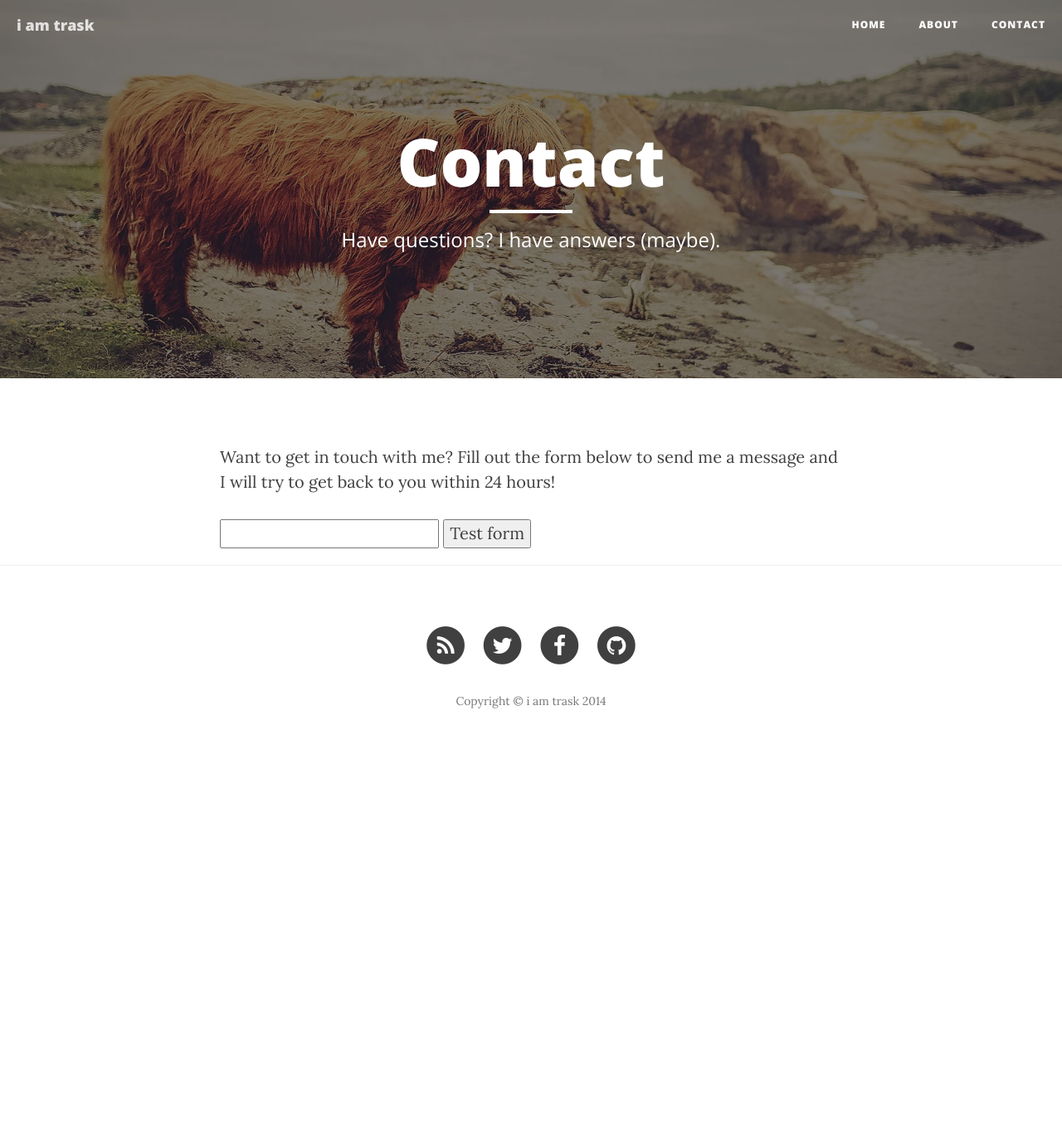
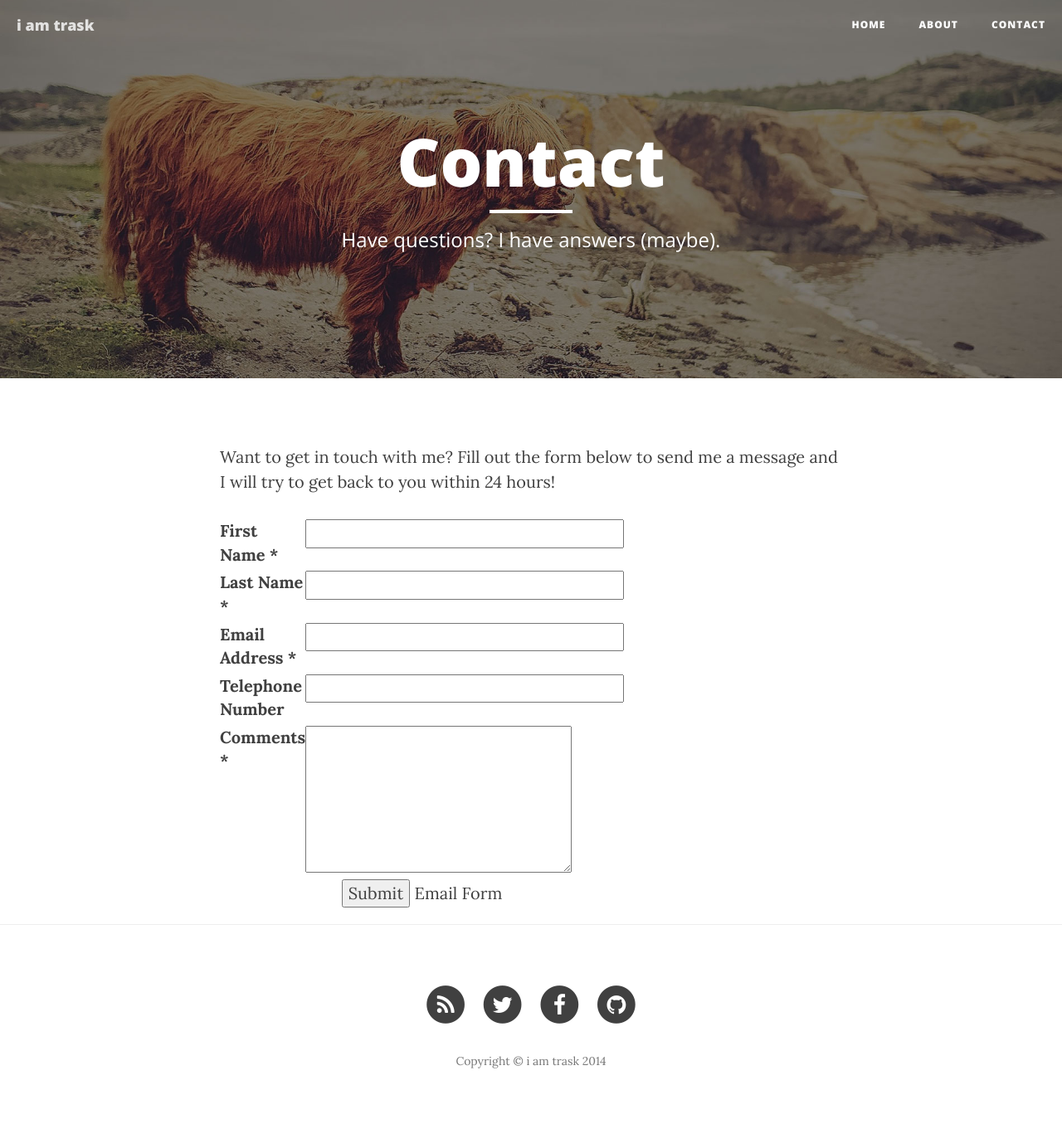
Before and after one commit to iamtrask/iamtrask.github.io, a Jekyll site: the page built from contact.html, in a window 1280 px wide. Shown: the whole page at 83% size. Built offline with Jekyll 4.4.1, drawn with Linux system fonts in a browser that asks for light colours; nearby versions of some CDN libraries; before the commit the page ends 921 px from its top, so only the background shows below that.

Commit message:
Update contact.html

```diff
--- a/contact.html
+++ b/contact.html
@@ -9,13 +9,100 @@ header-img: "/img/contact-bg.jpg"
 <!-- Contact Form - Enter your email address on line 19 of the mail/contact_me.php file to make this form work. -->
 <!-- WARNING: Some web hosts do not allow emails to be sent through forms to common mail hosts like Gmail or Yahoo. It's recommended that you use a private domain email address! -->
 <!-- NOTE: To use the contact form, your site must be on a live web host with PHP! The form will not work locally! -->
-<form action="http://getsimpleform.com/messages?form_api_token=<form_api_token>" method="post">
+<form name="contactform" method="post" action="send_form_email.php">
 
-  <!-- the redirect_to is optional, the form will redirect to the referrer on submission -->
-  <input type='hidden' name='redirect_to' value='<the complete return url e.g. http://fooey.com/thank-you.html>' />
+<table width="450px">
 
-  <!-- all your input fields here.... -->
-  <input type='text' name='test' />
+<tr>
 
-  <input type='submit' value='Test form' />
+ <td valign="top">
+
+  <label for="first_name">First Name *</label>
+
+ </td>
+
+ <td valign="top">
+
+  <input  type="text" name="first_name" maxlength="50" size="30">
+
+ </td>
+
+</tr>
+
+<tr>
+
+ <td valign="top"">
+
+  <label for="last_name">Last Name *</label>
+
+ </td>
+
+ <td valign="top">
+
+  <input  type="text" name="last_name" maxlength="50" size="30">
+
+ </td>
+
+</tr>
+
+<tr>
+
+ <td valign="top">
+
+  <label for="email">Email Address *</label>
+
+ </td>
+
+ <td valign="top">
+
+  <input  type="text" name="email" maxlength="80" size="30">
+
+ </td>
+
+</tr>
+
+<tr>
+
+ <td valign="top">
+
+  <label for="telephone">Telephone Number</label>
+
+ </td>
+
+ <td valign="top">
+
+  <input  type="text" name="telephone" maxlength="30" size="30">
+
+ </td>
+
+</tr>
+
+<tr>
+
+ <td valign="top">
+
+  <label for="comments">Comments *</label>
+
+ </td>
+
+ <td valign="top">
+
+  <textarea  name="comments" maxlength="1000" cols="25" rows="6"></textarea>
+
+ </td>
+
+</tr>
+
+<tr>
+
+ <td colspan="2" style="text-align:center">
+
+  <input type="submit" value="Submit">   <a href="http://www.freecontactform.com/email_form.php">Email Form</a>
+
+ </td>
+
+</tr>
+
+</table>
+
 </form>
```
